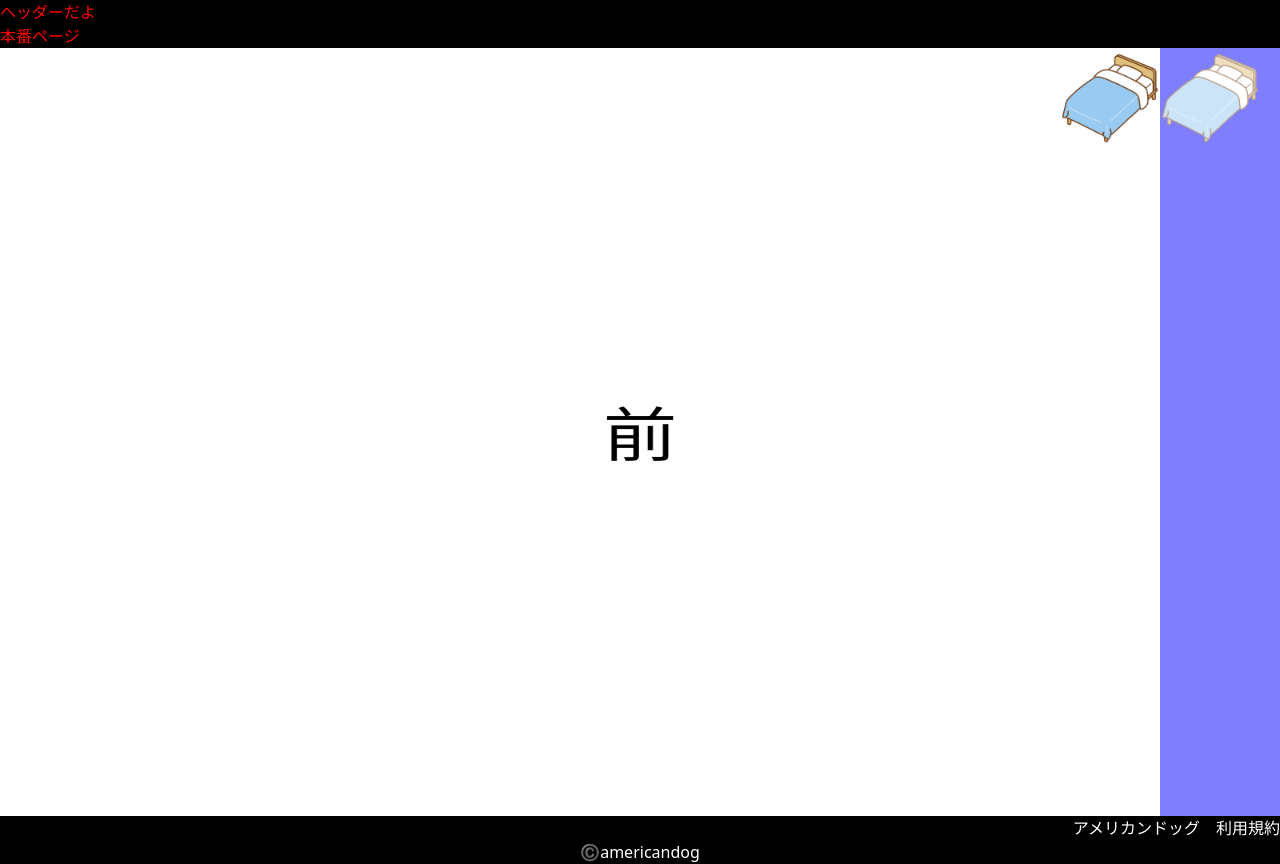
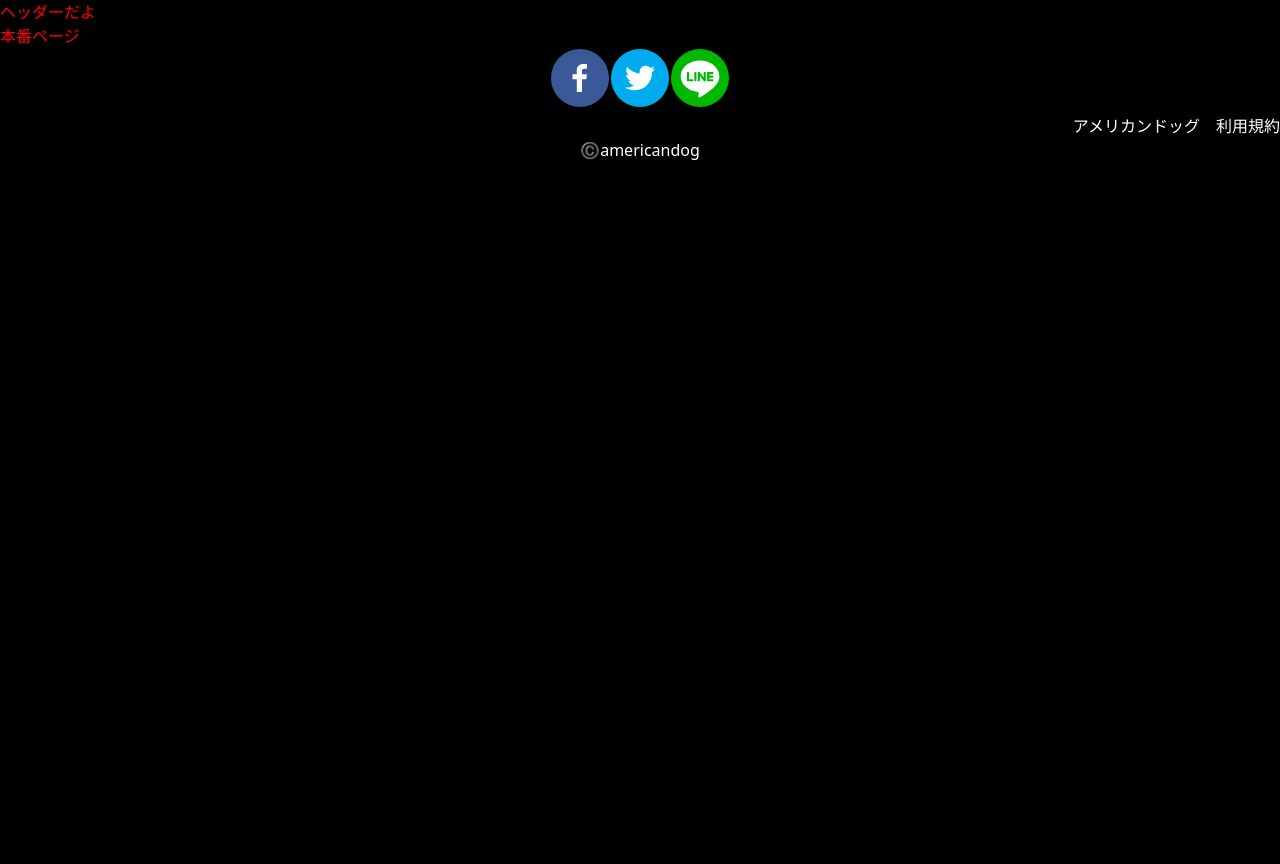
Before and after one commit to SatakeYusuke19920527/americandog, a Next.js app: page /secondtest in a window 1280 px wide. After the commit the page ends 800 px from the top, so only its background shows below. Built offline with nearby package versions, Linux system fonts and the light colour scheme.

Commit message:
0930sawa

```diff
--- a/package.json
+++ b/package.json
@@ -19,6 +19,7 @@
     "react-collapsed": "^4.0.4",
     "react-dom": "18.2.0",
     "react-router-dom": "^6.14.2",
+    "react-share": "^4.4.1",
     "tailwindcss": "3.3.2",
     "typescript": "5.1.6"
   }
--- a/src/pages/index.tsx
+++ b/src/pages/index.tsx
@@ -21,7 +21,7 @@ export default function Home() {
     {/* 利用規約に同意しないと入れないようにする */}
     <Link href="/secondtest"><button type="submit" disabled={!isChecked}>ゲームページへ飛ぶ</button></Link>
     <br/><p　className="example">※チェックすると利用規約に同意したことになります</p><input type="checkbox" onChange={toggleCheckbox}></input>
-    <br/><Link href="/termsOfUse  "　className="example">利用規約ページへ飛ぶ</Link>
+          <br /><Link href="/termsOfUse  " className="example">利用規約ページへ飛ぶ</Link>
     </main>
     </div>
     </Layout>
--- a/src/pages/secondtest.tsx
+++ b/src/pages/secondtest.tsx
@@ -1,21 +1,34 @@
 import { Layout } from "../components/Layout"
 import { Handle } from "../components/Hand"
+import {
+  FacebookShareButton,
+  HatenaShareButton,
+  LineShareButton,
+  TwitterShareButton,
+  FacebookIcon,
+  HatenaIcon,
+  LineIcon,
+  TwitterIcon,
+} from "react-share";
 
 export default function About() {
-  const buttonAlert = () => {
-    alert('ボタンがクリックされました。');
-  }
+    const URL = 'https://localhost:3000/';
+    const QUOTE = 'みんなに共有してね　#ホラー';
+
     return (
       <Layout>
         <div>
           <h1 className="example">本番ページ</h1>
           <div className='honban'>
-            <div className="bg-img">
-              <img className="bed" onClick={buttonAlert} src="/bed.png"></img>
-              <Handle>
-                {/* aaa */}
-              </Handle>
-              </div>
+      <FacebookShareButton url={URL} quote={QUOTE}>
+      <FacebookIcon size={60} round />
+      </FacebookShareButton>
+      <TwitterShareButton url={URL} title={QUOTE}>
+      <TwitterIcon size={60} round />
+      </TwitterShareButton>
+      <LineShareButton url={URL} title={QUOTE} >
+      <LineIcon size={60} round />
+      </LineShareButton>
           </div>
         </div>
       </Layout>
```
Also changed, not shown: 2 other files (tests, documents, lock files or other folders).
